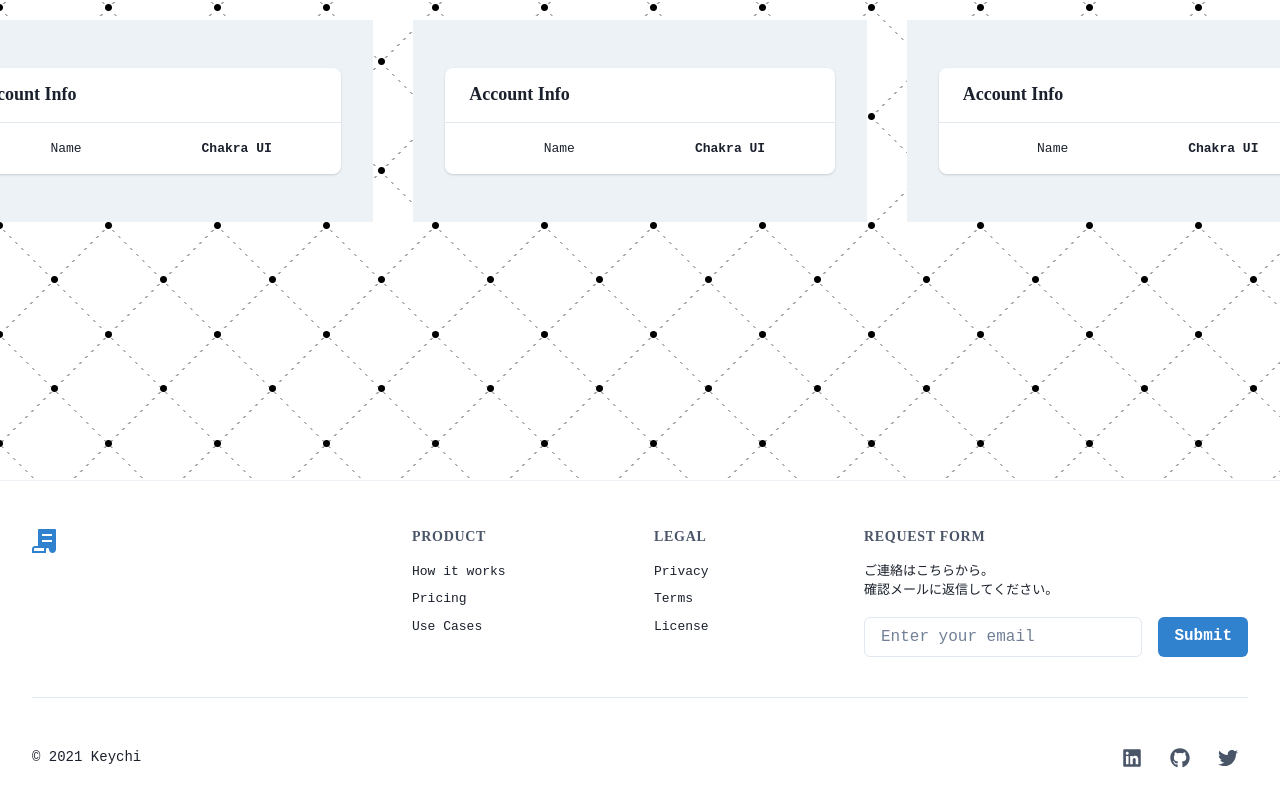
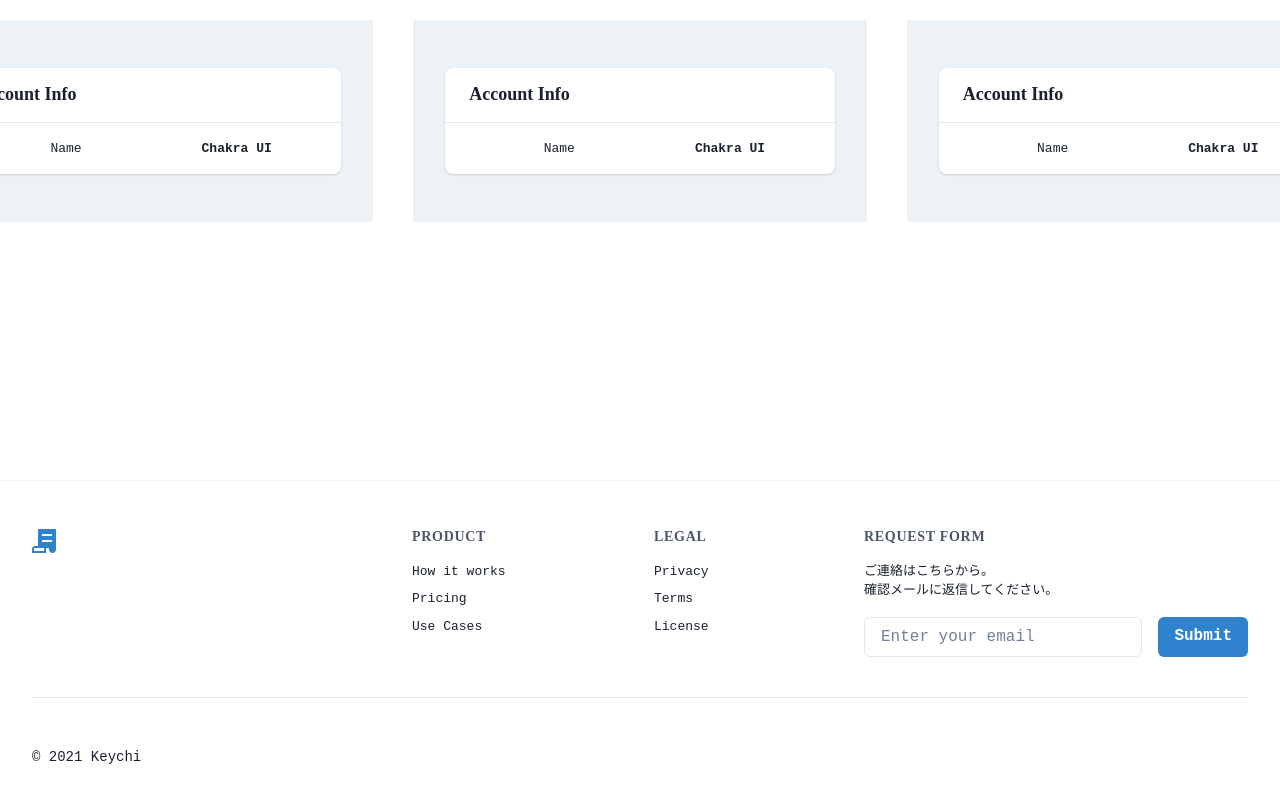
Before and after one commit to keychi25/keychi-lounge, a Next.js app: page / in a window 1280 px wide. Shown: the part 1922-2728 px from the top of the page. Built offline with nearby package versions, Linux system fonts and the light colour scheme; a web font is replaced by a local one.

Commit message:
add: bundle-analyzer

```diff
--- a/component/footer/SocialMediaLinks.tsx
+++ b/component/footer/SocialMediaLinks.tsx
@@ -1,26 +1,14 @@
 import { ButtonGroup, ButtonGroupProps, IconButton } from "@chakra-ui/react";
 import * as React from "react";
-import { FaGithub, FaLinkedin, FaTwitter } from "react-icons/fa";
 
 export const SocialMediaLinks = (props: ButtonGroupProps) => (
   <ButtonGroup variant="ghost" color="gray.600" {...props}>
-    <IconButton
-      as="a"
-      href="#"
-      aria-label="LinkedIn"
-      icon={<FaLinkedin fontSize="20px" />}
-    />
-    <IconButton
-      as="a"
-      href="https://github.com/keychi25"
-      aria-label="GitHub"
-      icon={<FaGithub fontSize="20px" />}
-    />
+    <IconButton as="a" href="#" aria-label="LinkedIn" />
+    <IconButton as="a" href="https://github.com/keychi25" aria-label="GitHub" />
     <IconButton
       as="a"
       href="https://twitter.com/f_keychi_ktk"
       aria-label="Twitter"
-      icon={<FaTwitter fontSize="20px" />}
     />
   </ButtonGroup>
 );
--- a/next.config.js
+++ b/next.config.js
@@ -1,4 +1,9 @@
 /** @type {import('next').NextConfig} */
-module.exports = {
+const withBundleAnalyzer = require("@next/bundle-analyzer")({
+  enabled: process.env.ANALYZE === "true",
+});
+
+module.exports = withBundleAnalyzer({
+  // 他の設定
   reactStrictMode: true,
-}
+});
--- a/package.json
+++ b/package.json
@@ -3,6 +3,7 @@
   "version": "0.1.0",
   "private": true,
   "scripts": {
+    "analyze": "cross-env ANALYZE=true next build",
     "dev": "next dev",
     "build": "next build",
     "start": "next start",
@@ -17,11 +18,12 @@
     "next": "11.1.2",
     "react": "17.0.2",
     "react-dom": "17.0.2",
-    "react-hook-form": "^7.17.1",
-    "react-icons": "^4.3.1"
+    "react-hook-form": "^7.17.1"
   },
   "devDependencies": {
+    "@next/bundle-analyzer": "^11.1.2",
     "@types/react": "17.0.27",
+    "cross-env": "^7.0.3",
     "eslint": "7.32.0",
     "eslint-config-next": "11.1.2",
     "typescript": "4.4.3"
--- a/styles/globals.css
+++ b/styles/globals.css
@@ -51,7 +51,7 @@ body {
       transparent 75px,
       transparent 76px,
       #a4a4a4 76px,
-      #a4a4a4 77px,
+      i #a4a4a4 77px,
       transparent 78px,
       transparent 109px
     ),
```
Also changed, not shown: 1 other file (tests, documents, lock files or other folders).
